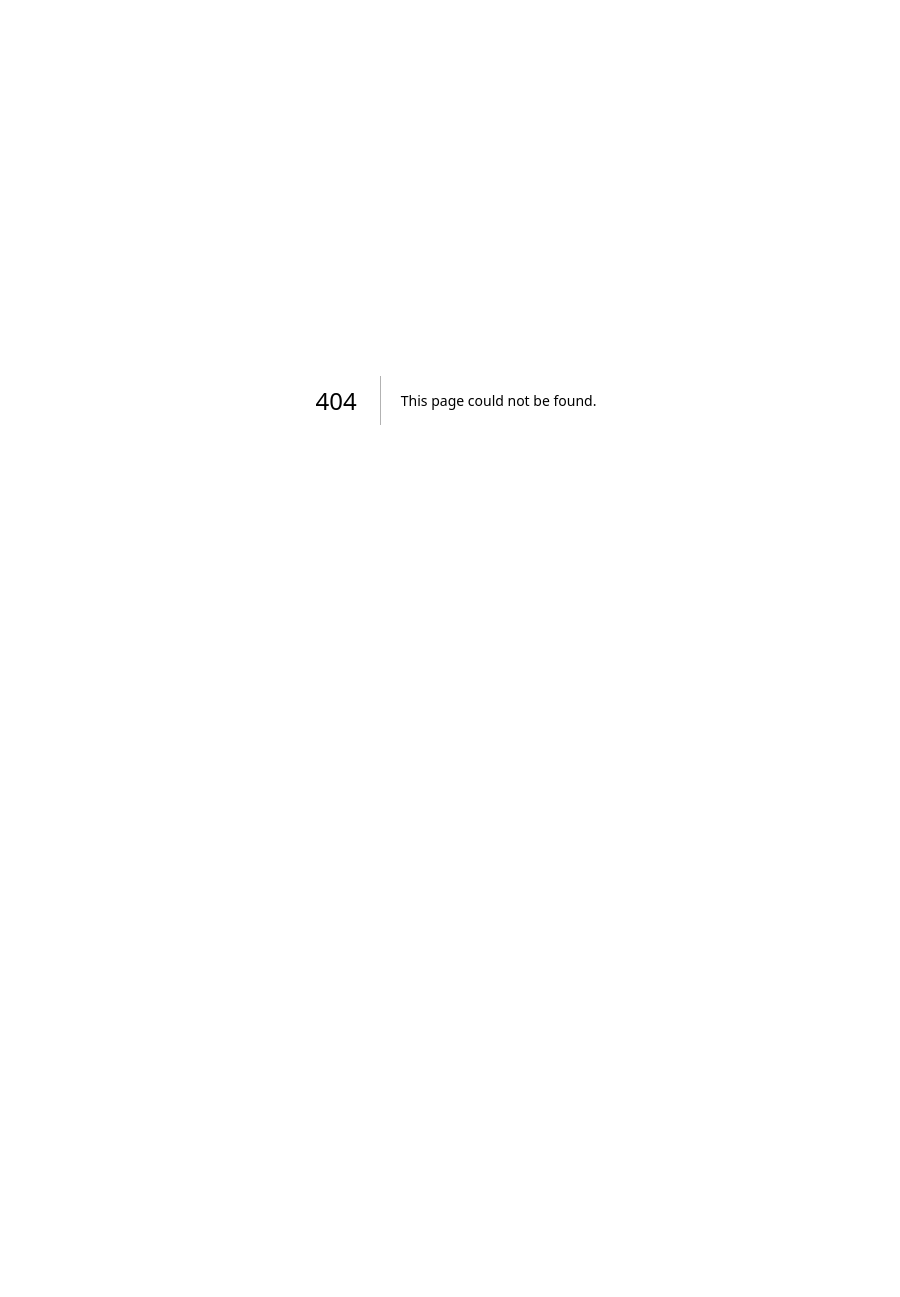
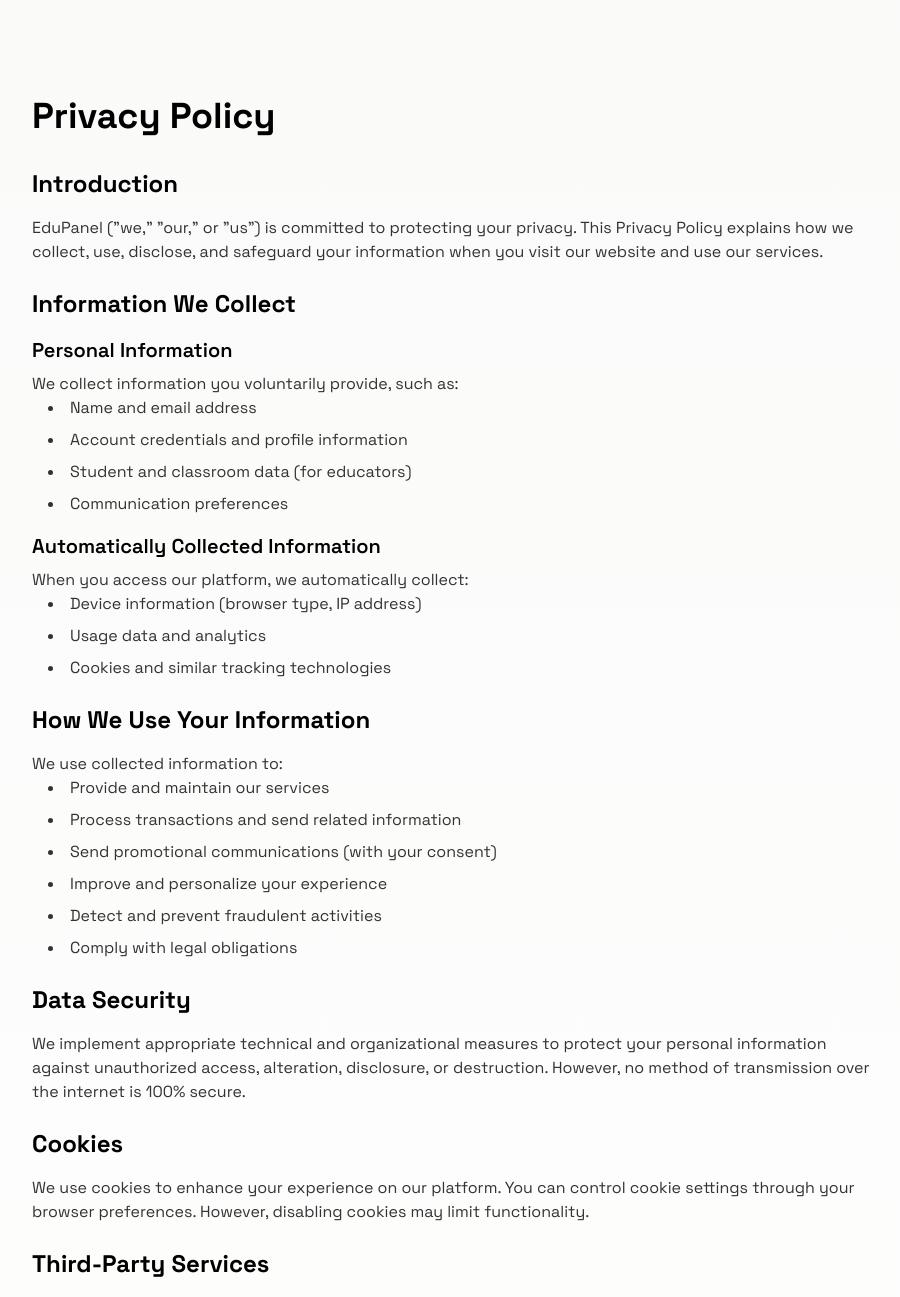
Before and after one commit to Drdraqounof/BC2, a Next.js app: page /privacy-policy in a window 1280 px wide. Before the commit this address had no page. Shown: the top 1297 px of the page, without its empty margins (184-1084 px from the left). Before the commit the page ends 800 px from the top, so only its background shows below. Built offline with nearby package versions, Linux system fonts and the light colour scheme.

Commit message:
Add Google verification and privacy policy
- Add Google Search Console verification meta tag to layout
- Create comprehensive privacy policy page
- Add privacy policy link to homepage footer

```diff
--- a/app/homepage.tsx
+++ b/app/homepage.tsx
@@ -355,8 +355,16 @@
 
         {/* Footer */}
         <footer className="border-t border-stone-200 bg-stone-50/80 py-12">
-          <div className="max-w-7xl mx-auto px-6 text-center text-sm text-black">
-            <p>© 2024 EduPanel. Supporting educators in evidence-based student intervention.</p>
+          <div className="max-w-7xl mx-auto px-6">
+            <div className="flex flex-col md:flex-row items-center justify-between gap-6 mb-6">
+              <p className="text-sm text-black">© 2024 EduPanel. Supporting educators in evidence-based student intervention.</p>
+              <Link
+                href="/privacy-policy"
+                className="text-sm text-black/70 hover:text-black transition font-medium"
+              >
+                Privacy Policy
+              </Link>
+            </div>
           </div>
         </footer>
       </div>
--- a/app/layout.tsx
+++ b/app/layout.tsx
@@ -17,6 +17,9 @@
   title: "EduPanel",
   description:
     "Homepage for EduPanel, a classroom action system that helps teachers launch interventions and track student progress.",
+  verification: {
+    google: "google-site-verification=1ygmn0ZftyGUtDXTTFBZMdbPUsBlZSIxeZEXlKu9Y-s", // Replace with your actual Google verification code
+  },
 };
 
 export default function RootLayout({
--- /dev/null
+++ b/app/privacy-policy/page.tsx
@@ -0,0 +1,121 @@
+export default function PrivacyPolicy() {
+  return (
+    <main className="min-h-screen bg-gradient-to-b from-stone-50 to-white">
+      <div className="max-w-4xl mx-auto px-6 py-24">
+        <h1 className="text-4xl font-bold mb-8 text-black">Privacy Policy</h1>
+
+        <div className="prose prose-invert max-w-none text-black/80 space-y-6">
+          <section>
+            <h2 className="text-2xl font-bold text-black mb-4">Introduction</h2>
+            <p>
+              EduPanel ("we," "our," or "us") is committed to protecting your privacy. This Privacy Policy explains how we collect, use, disclose, and safeguard your information when you visit our website and use our services.
+            </p>
+          </section>
+
+          <section>
+            <h2 className="text-2xl font-bold text-black mb-4">Information We Collect</h2>
+            <h3 className="text-xl font-semibold text-black mb-2">Personal Information</h3>
+            <p>
+              We collect information you voluntarily provide, such as:
+            </p>
+            <ul className="list-disc list-inside space-y-2 ml-4">
+              <li>Name and email address</li>
+              <li>Account credentials and profile information</li>
+              <li>Student and classroom data (for educators)</li>
+              <li>Communication preferences</li>
+            </ul>
+
+            <h3 className="text-xl font-semibold text-black mb-2 mt-4">Automatically Collected Information</h3>
+            <p>
+              When you access our platform, we automatically collect:
+            </p>
+            <ul className="list-disc list-inside space-y-2 ml-4">
+              <li>Device information (browser type, IP address)</li>
+              <li>Usage data and analytics</li>
+              <li>Cookies and similar tracking technologies</li>
+            </ul>
+          </section>
+
+          <section>
+            <h2 className="text-2xl font-bold text-black mb-4">How We Use Your Information</h2>
+            <p>
+              We use collected information to:
+            </p>
+            <ul className="list-disc list-inside space-y-2 ml-4">
+              <li>Provide and maintain our services</li>
+              <li>Process transactions and send related information</li>
+              <li>Send promotional communications (with your consent)</li>
+              <li>Improve and personalize your experience</li>
+              <li>Detect and prevent fraudulent activities</li>
+              <li>Comply with legal obligations</li>
+            </ul>
+          </section>
+
+          <section>
+            <h2 className="text-2xl font-bold text-black mb-4">Data Security</h2>
+            <p>
+              We implement appropriate technical and organizational measures to protect your personal information against unauthorized access, alteration, disclosure, or destruction. However, no method of transmission over the internet is 100% secure.
+            </p>
+          </section>
+
+          <section>
+            <h2 className="text-2xl font-bold text-black mb-4">Cookies</h2>
+            <p>
+              We use cookies to enhance your experience on our platform. You can control cookie settings through your browser preferences. However, disabling cookies may limit functionality.
+            </p>
+          </section>
+
+          <section>
+            <h2 className="text-2xl font-bold text-black mb-4">Third-Party Services</h2>
+            <p>
+              We may share information with third-party service providers who assist us in operating our website and conducting our business, subject to confidentiality agreements.
+            </p>
+          </section>
+
+          <section>
+            <h2 className="text-2xl font-bold text-black mb-4">Your Rights</h2>
+            <p>
+              You have the right to:
+            </p>
+            <ul className="list-disc list-inside space-y-2 ml-4">
+              <li>Access your personal information</li>
+              <li>Correct inaccurate data</li>
+              <li>Request deletion of your data</li>
+              <li>Opt-out of marketing communications</li>
+              <li>Data portability</li>
+            </ul>
+          </section>
+
+          <section>
+            <h2 className="text-2xl font-bold text-black mb-4">Contact Us</h2>
+            <p>
+              If you have questions about this Privacy Policy or our privacy practices, please contact us at:
+            </p>
+            <p className="mt-2">
+              <strong>Email:</strong> privacy@edupanel.com
+            </p>
+          </section>
+
+          <section>
+            <h2 className="text-2xl font-bold text-black mb-4">Changes to This Policy</h2>
+            <p>
+              We may update this Privacy Policy periodically. We will notify you of any changes by posting the new Privacy Policy on this page and updating the "Last Updated" date.
+            </p>
+            <p className="mt-4 text-sm text-black/60">
+              <strong>Last Updated:</strong> May 14, 2026
+            </p>
+          </section>
+        </div>
+
+        <div className="mt-12 pt-8 border-t border-stone-200 text-center">
+          <a
+            href="/"
+            className="text-amber-600 hover:text-amber-700 font-medium transition"
+          >
+            ← Back to Home
+          </a>
+        </div>
+      </div>
+    </main>
+  );
+}
```
